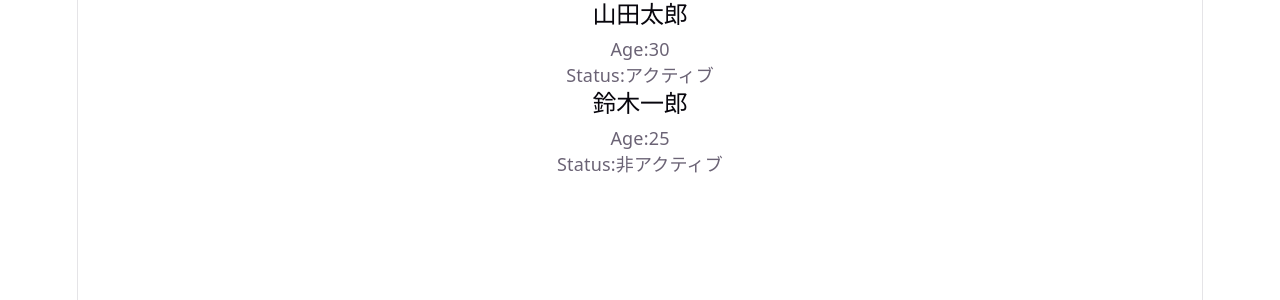
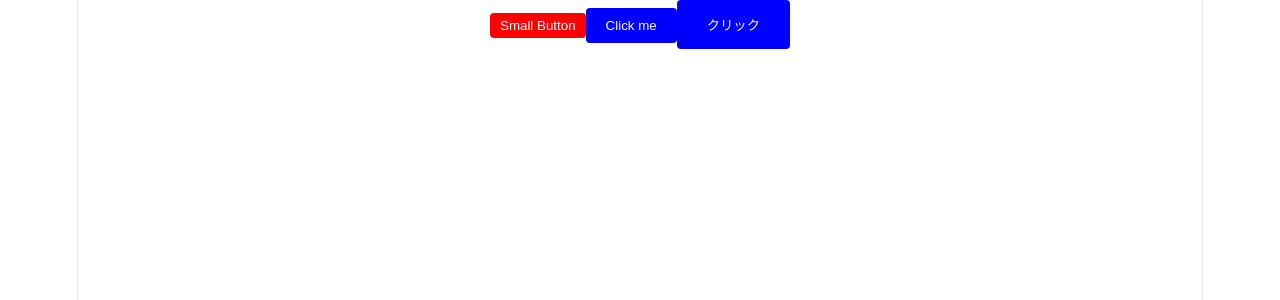
Before and after one commit to 1m4nim/regulus-practice-react, a React (Vite) app: page / in a window 1280 px wide. Shown: the top 300 px of the page. Built offline with nearby package versions, Linux system fonts and the light colour scheme.

Commit message:
Question08

```diff
--- a/src/App.tsx
+++ b/src/App.tsx
@@ -1,12 +1,14 @@
 import "./App.css"
-import Question07 from "./components/Question07";
+import Question08 from "./components/Question08";
+//import Question07 from "./components/Question07";
 //import Question06 from "./components/Question06"
 
 function App() {
   return (
     <>
       {/**<Question06 />*/}
-      <Question07 />
+      {/**<Question07 />*/}
+      <Question08 />
     </>
   )
 }
--- /dev/null
+++ b/src/components/Button.tsx
@@ -0,0 +1,25 @@
+type ButtonProps = {
+    size?: "small" | "medium" | "large";
+    color?: string;
+    text?: string;
+}
+
+function Button({ size = "medium", color = "blue", text = "Click me" }: ButtonProps) {
+    const buttonStyle = {
+        padding: size === 'small' ? '5px 10px' :
+            size === 'large' ? '15px 30px' : '10px 20px',
+        backgroundColor: color,
+        color: 'white',
+        border: 'none',
+        borderRadius: '4px',
+        cursor: 'pointer'
+    };
+
+    return (
+        <button style={buttonStyle}>
+            {text}
+        </button>
+    );
+}
+
+export default Button;
--- /dev/null
+++ b/src/components/Question08.tsx
@@ -0,0 +1,13 @@
+import Button from "./Button";
+
+function Question08() {
+    return (
+        <div>
+            <Button size="small" color="red" text="Small Button" />
+            <Button />
+            <Button size="large" text="クリック" />
+        </div>
+    )
+}
+
+export default Question08;
```
